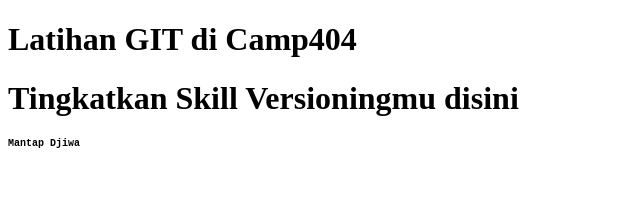
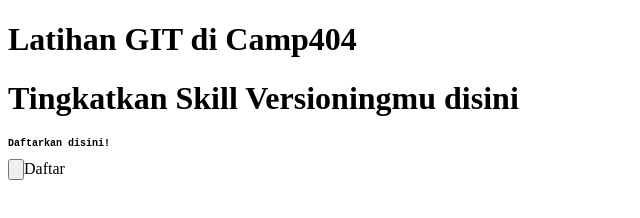
Before and after one commit to ardiankur/LatihanGIT, a plain HTML site: page index.html in a window 1280 px wide. Shown: the whole page, without its empty margins (0-640 px from the left). Drawn offline with Linux system fonts and the light colour scheme.

Commit message:
Mengubah index.html dari github

```diff
--- a/index.html
+++ b/index.html
@@ -12,7 +12,8 @@
 <body>
     <h1>Latihan GIT di Camp404</h1>
     <h1>Tingkatkan Skill Versioningmu disini</h1>
-    <h3>Mantap Djiwa</h3>
+    <h3>Daftarkan disini!</h3>
+    <input type="button">Daftar</input>
 </body>
 
 </html>
```
